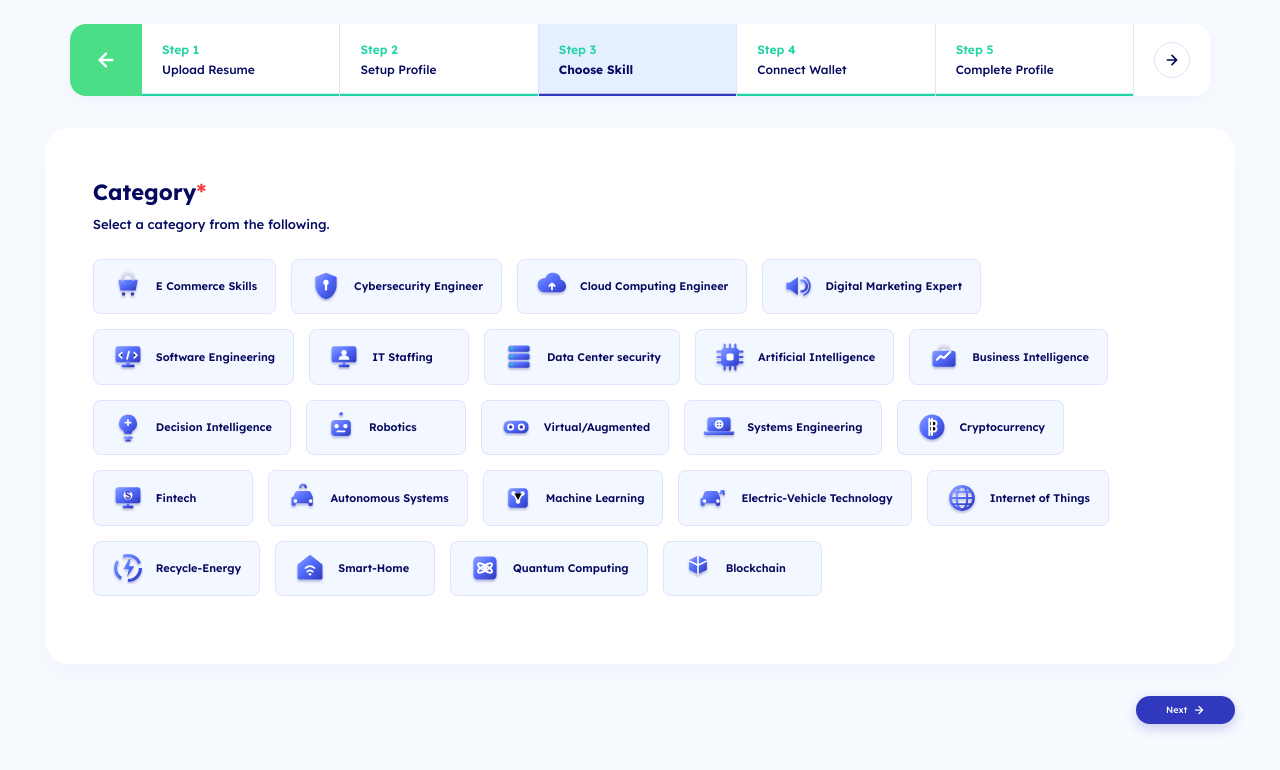
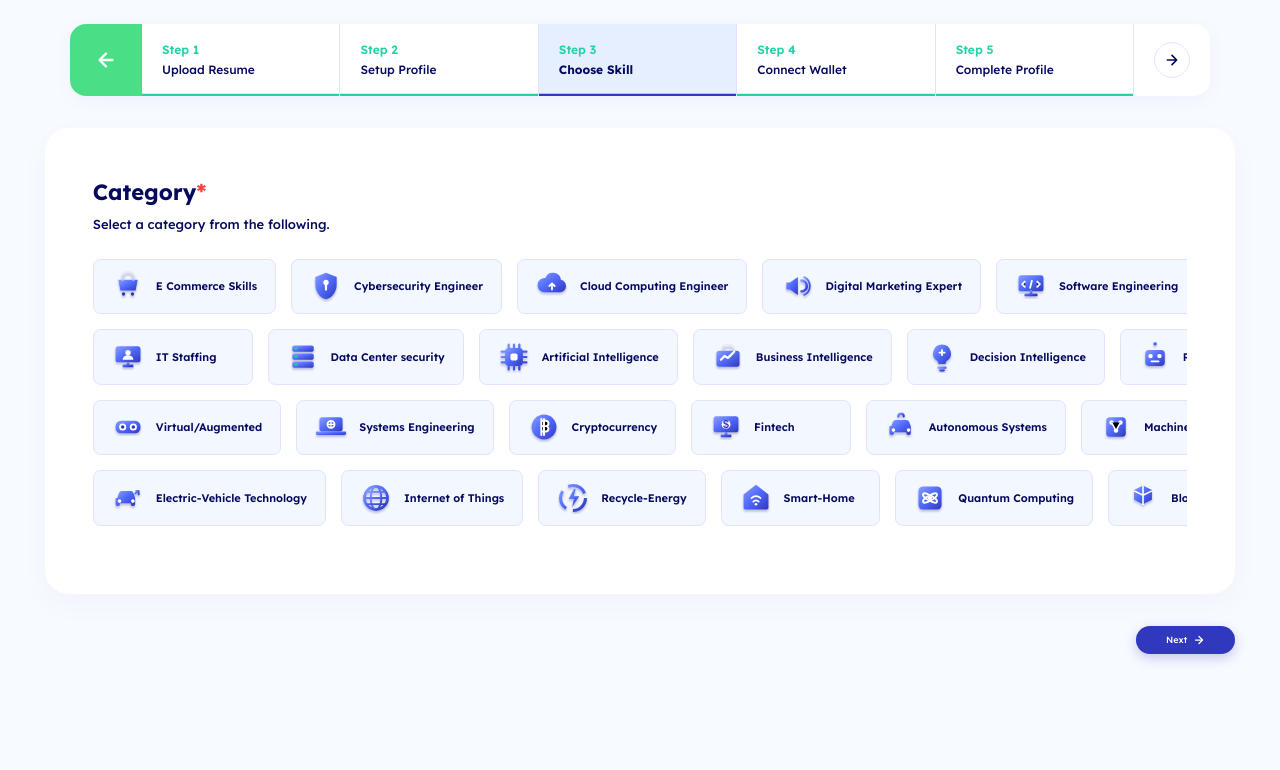
Before and after one commit to Mominkhalid045-debug/greelance-login, a React (Vite) app: page /skills in a window 1280 px wide. Shown: the top 770 px of the page. Built offline with nearby package versions, Linux system fonts and the light colour scheme.

Commit message:
Organize Category selection grid into exact 4 rows matching Figma frame V1.F1.6-A

```diff
--- a/src/pages/SkillsSelection.jsx
+++ b/src/pages/SkillsSelection.jsx
@@ -150,20 +150,20 @@ export default function SkillsSelection() {
           </p>
 
           {!selectedCategory ? (
-            /* Mode 1: Grid of All 23 Categories matching Screenshot 2 */
+            /* Mode 1: Exact 4-Row Grid matching Figma Frame V1.F1.6-A */
+            <div style={{ display: 'flex', flexDirection: 'column', gap: '15px', marginBottom: '20px', width: '100%' }}>
+              {[
+                ["E Commerce Skills", "Cybersecurity Engineer", "Cloud Computing Engineer", "Digital Marketing Expert", "Software Engineering"],
+                ["IT Staffing", "Data Center security", "Artificial Intelligence", "Business Intelligence", "Decision Intelligence", "Robotics"],
+                ["Virtual/Augmented", "Systems Engineering", "Cryptocurrency", "Fintech", "Autonomous Systems", "Machine Learning"],
+                ["Electric-Vehicle Technology", "Internet of Things", "Recycle-Energy", "Smart-Home", "Quantum Computing", "Blockchain"]
+              ].map((rowNames, rIdx) => (
+                <div key={rIdx} style={{ display: 'flex', flexWrap: 'nowrap', gap: '15px', width: '100%', overflowX: 'auto' }}>
+                  {rowNames.map((name) => {
+                    const cat = CATEGORIES.find((c) => c.name === name) || { name, img: '' };
+                    return (
                       <div
-              style={{
-                display: 'flex',
-                flexWrap: 'wrap',
-                gap: '15px',
-                marginBottom: '20px',
-                width: '100%',
-                justifyContent: 'flex-start',
-              }}
-            >
-              {CATEGORIES.map((cat) => (
-                <div
-                  key={cat.id || cat.name}
+                        key={cat.name}
                         onClick={() => handleSelectCategory(cat.name)}
                         style={{
                           display: 'inline-flex',
@@ -198,6 +198,9 @@ export default function SkillsSelection() {
                           ) : null}
                         </div>
                         <span style={{ fontFamily: F, fontSize: '11px', fontWeight: 600, color: '#050A5F' }}>{cat.name}</span>
+                      </div>
+                    );
+                  })}
                 </div>
               ))}
             </div>
```
Lines whose indentation alone changed are shown as unchanged.
